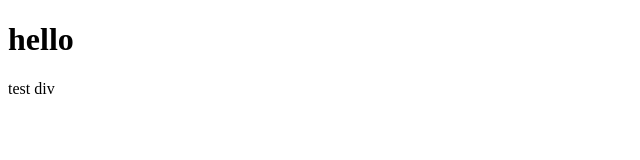
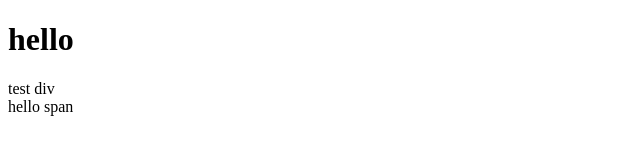
Before and after one commit to ankit-madhwani/test, a plain HTML site: page index.html in a window 1280 px wide. Shown: the full height of the page, 0-640 px from the left. Drawn offline with Linux system fonts and the light colour scheme.

Commit message:
span test

```diff
--- a/index.html
+++ b/index.html
@@ -9,5 +9,7 @@
     <div class="test">
       test div
     </div>
+
+    <span>hello span</span>
   </body>
 </html>
```
